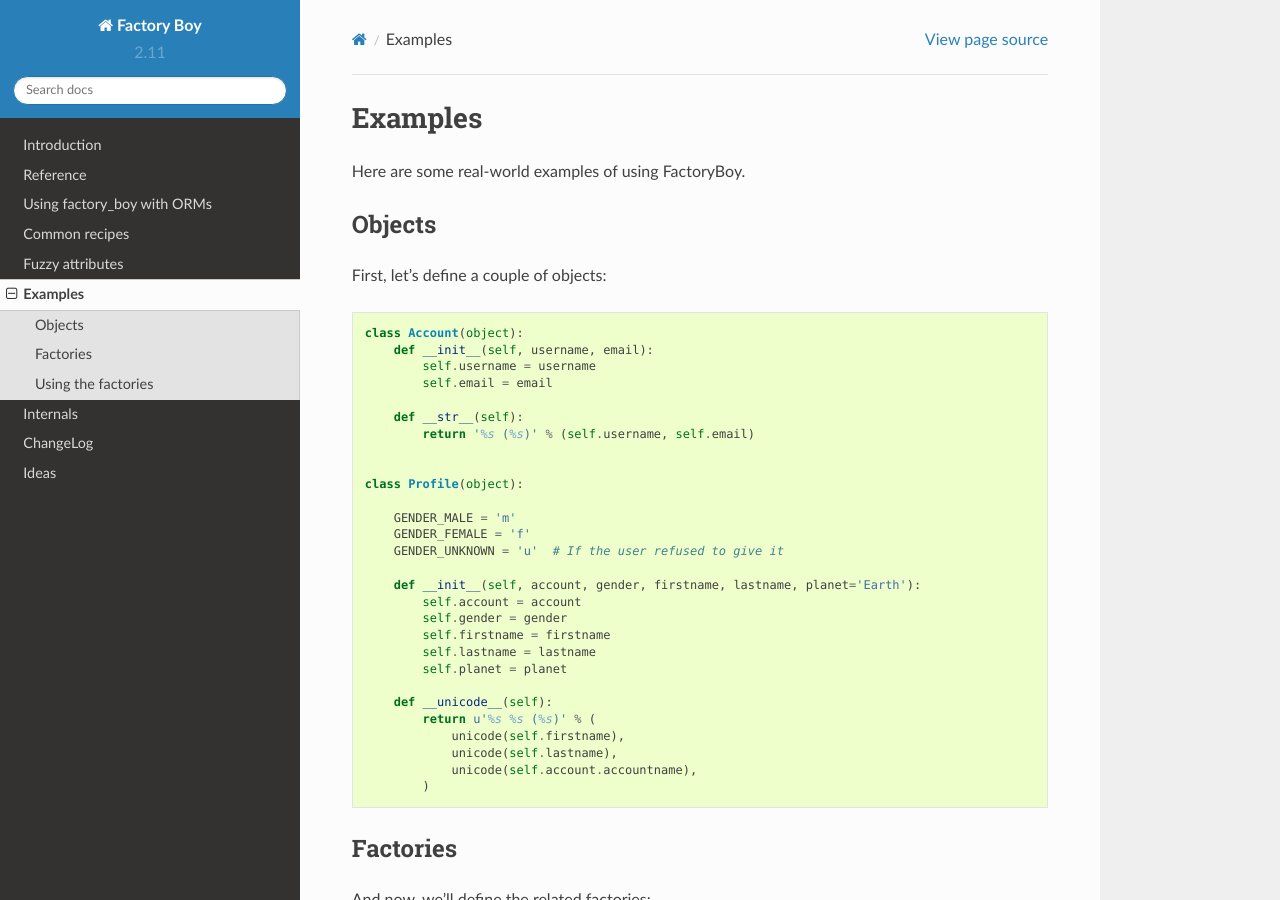
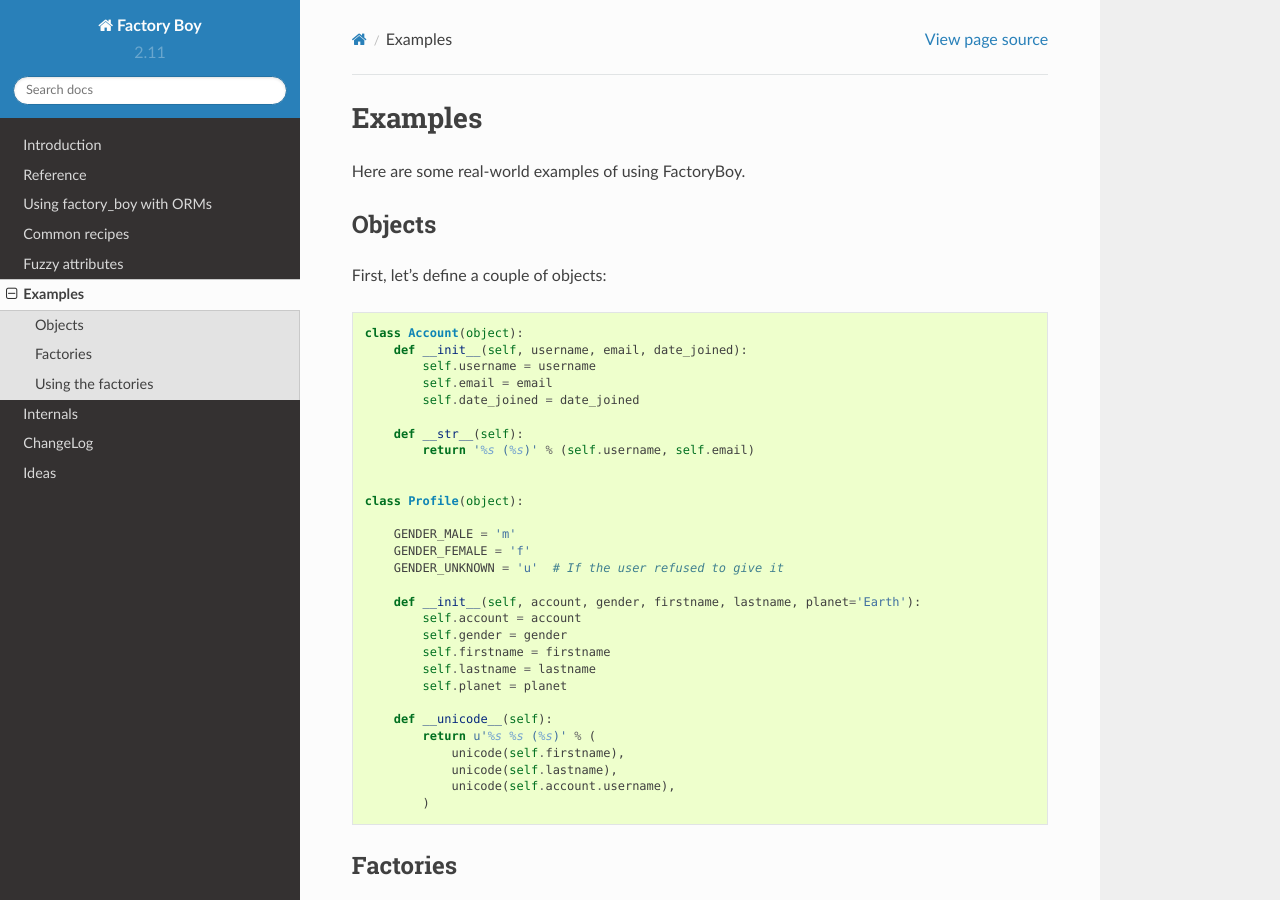
Before and after one commit to FactoryBoy/factory_boy, a Sphinx documentation site: the page built from docs/examples.rst, in a window 1280 px wide and 900 px high. Built offline with Sphinx 7.4.7 and the Read the Docs theme 2.0.0, drawn with Linux system fonts in a browser that asks for light colours.

Commit message:
update example models to match factories

```diff
--- a/docs/examples.rst
+++ b/docs/examples.rst
@@ -13,9 +13,10 @@ First, let's define a couple of objects:
 .. code-block:: python
 
     class Account(object):
-        def __init__(self, username, email):
+        def __init__(self, username, email, date_joined):
             self.username = username
             self.email = email
+            self.date_joined = date_joined
 
         def __str__(self):
             return '%s (%s)' % (self.username, self.email)
@@ -38,7 +39,7 @@ First, let's define a couple of objects:
             return u'%s %s (%s)' % (
                 unicode(self.firstname),
                 unicode(self.lastname),
-                unicode(self.account.accountname),
+                unicode(self.account.username),
             )
 
 Factories
```
